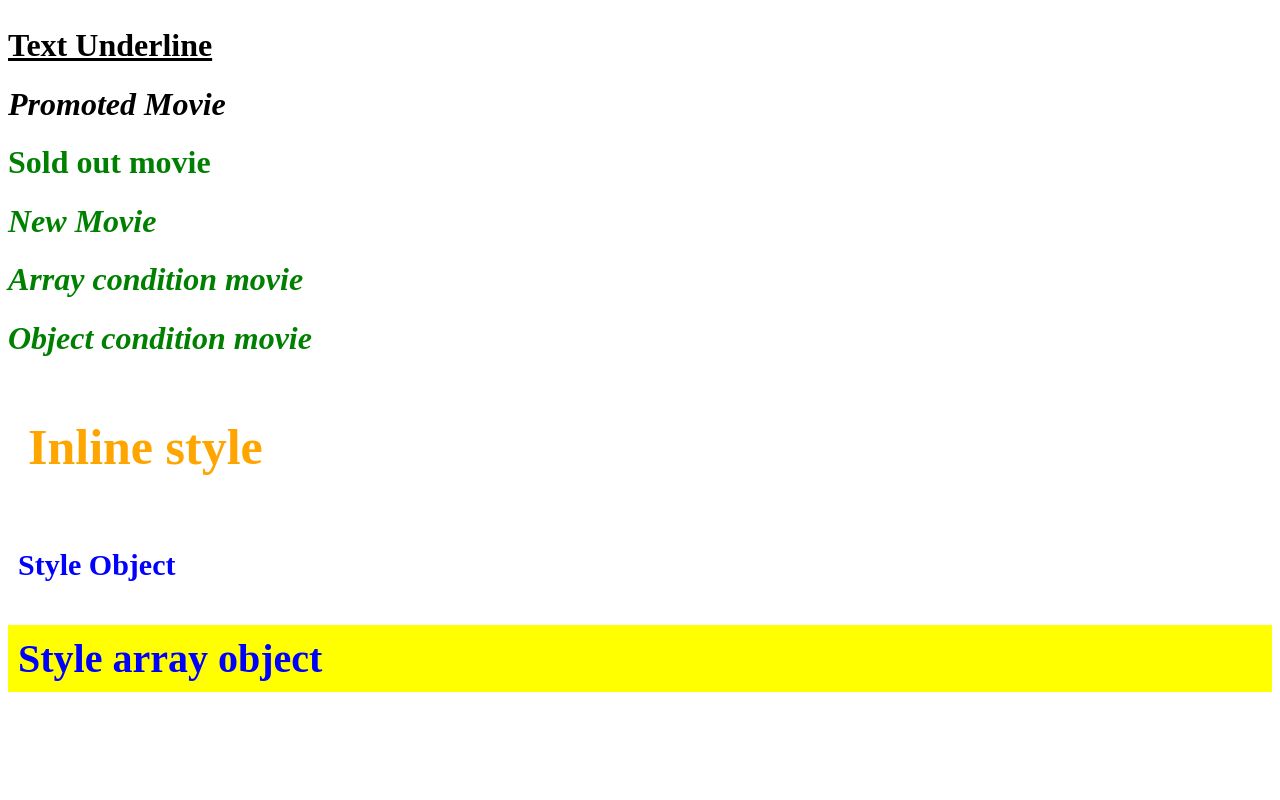
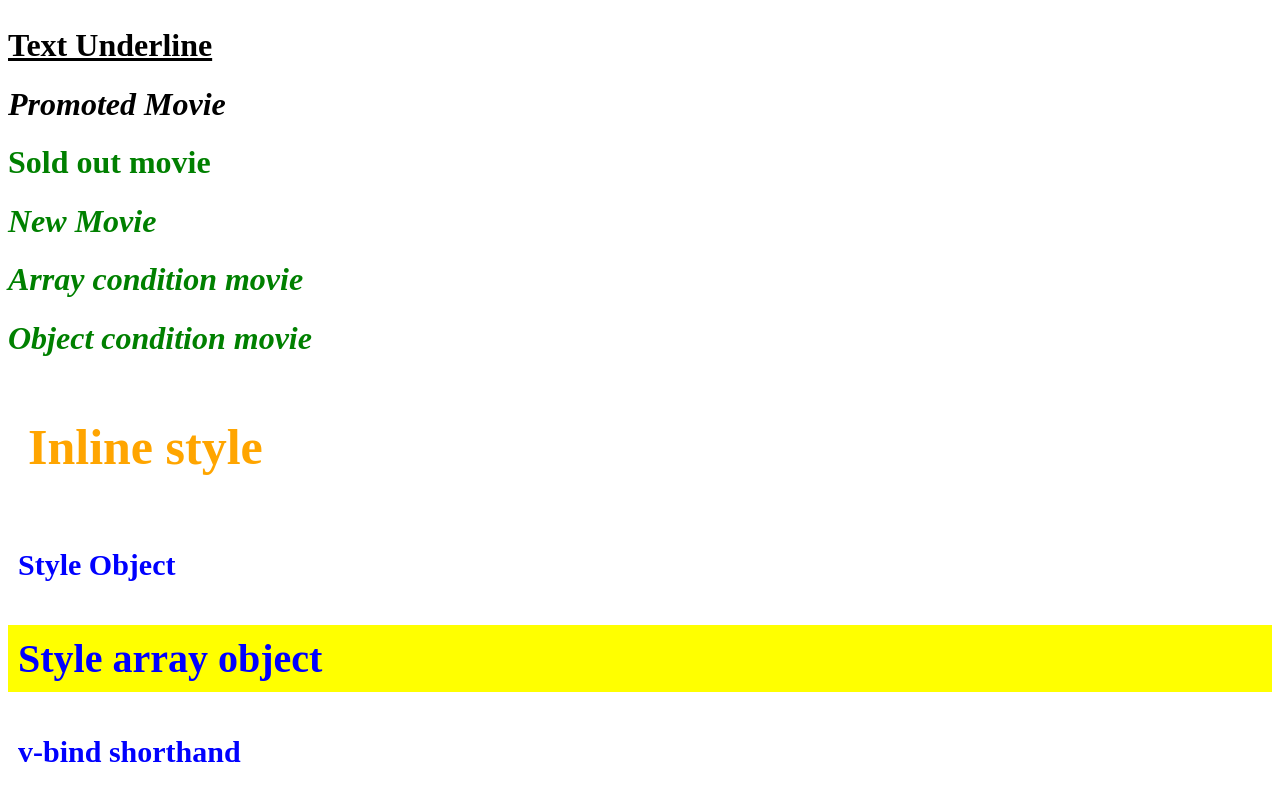
Before and after one commit to milan-sony/learn_vue.js, a Vue app: page / in a window 1280 px wide. Shown: the part 194-994 px from the top of the page. Before the commit the page ends 919 px from the top, so only its background shows below. Built offline with nearby package versions, Linux system fonts and the light colour scheme.

Commit message:
v-bind shorthand

```diff
--- a/src/App.vue
+++ b/src/App.vue
@@ -32,6 +32,7 @@
 
   <h2 v-bind:style="headerStyleObj">Style Object</h2>
   <h2 v-bind:style="[headerStyleObj, newStyleObj]">Style array object</h2>
+  <h2 :style="headerStyleObj">v-bind shorthand</h2>
 
 </template>
 
```
